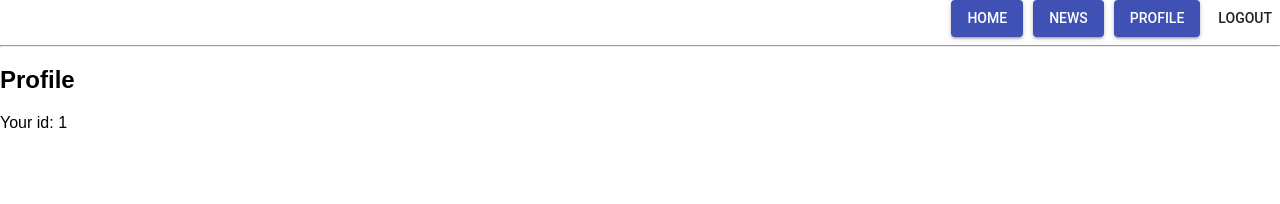
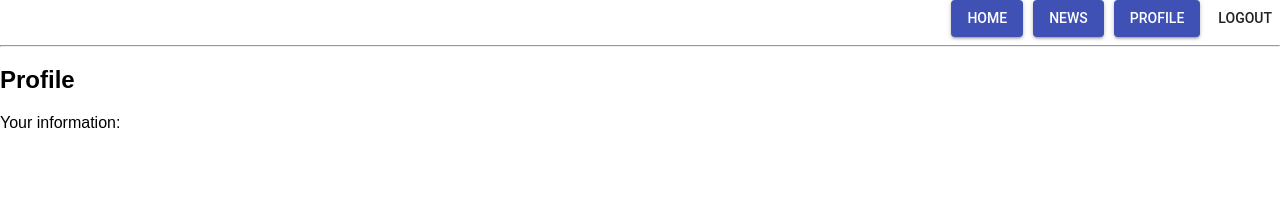
Before and after one commit to AlexYalovoy/react-redux-react_router, a React (Create React App) app: page /profile in a window 1280 px wide. Shown: the top 204 px of the page. Built offline with nearby package versions, Linux system fonts and the light colour scheme; no server answers; sample sign-in values are in the browser's storage.

Commit message:
add xhr fetch info at profile page

```diff
--- a/src/Actions/index.js
+++ b/src/Actions/index.js
@@ -1,6 +1,7 @@
 export const LOGIN = 'LOGIN';
 export const LOGIN_FAILURE = 'LOGIN_FAILURE';
 export const LOGOUT = 'LOGOUT';
+export const GET_PROFILE = 'GET_PROFILE';
 
 export const actionGenerator = (type, params) => {
   switch (type) {
@@ -15,6 +16,13 @@ export const actionGenerator = (type, params) => {
       return {
         type: LOGOUT
       };
+    case GET_PROFILE:
+      return {
+        type: GET_PROFILE,
+        payload: {
+          profile: params
+        }
+      }
     default:
       return {};
   }
--- a/src/Components/Profile.js
+++ b/src/Components/Profile.js
@@ -1,10 +1,11 @@
 import React from 'react';
 
 const Profile = (props) => {
+
   return (
     <div>
       <h2>Profile</h2>
-      <p>Your id: {props.user.id}</p>
+      <p>Your information: {props.profile.city}</p>
     </div>
   )
 };
--- a/src/Containers/LoginFormContainer.js
+++ b/src/Containers/LoginFormContainer.js
@@ -3,13 +3,8 @@ import {actionGenerator, LOGIN} from '../Actions'
 import React, {Component} from 'react';
 import LoginForm from '../Components/LoginForm';
 import { Redirect } from '../../node_modules/react-router-dom';
-import formValidation from '../helpers/FormValidation';
 
 class LoginContainer extends Component {
-  constructor(props) {
-    super(props);
-  }
-
   state = {
     errMsg: '',
     email: '',
@@ -40,11 +35,15 @@ class LoginContainer extends Component {
 
     xhr.onload = () => {
       const response = JSON.parse(xhr.response);
-      if (response.status == 'ok') {
+
+      if (response.status === 'ok') {
+        console.log(response);
         localStorage.setItem("user", JSON.stringify(response.data));
+        console.log("user = " + JSON.stringify( JSON.parse(localStorage.getItem("user"))) );
         this.props.login(response.data);
       }
-      if (response.message === 'wrong_email_or_password') { // В случае ошибки
+
+      if (response.message === 'wrong_email_or_password') { // В случае ошибки логина
         this.setState({
           errMsg: this.messages['wrong_email_or_password'],
           password: ''
--- a/src/Containers/LoginLogoutContainer.js
+++ b/src/Containers/LoginLogoutContainer.js
@@ -4,9 +4,6 @@ import React, {Component} from 'react';
 import LoginLogout from '../Components/LoginLogout';
 
 class LogoutContainer extends Component {
-  constructor(props) {
-    super(props);
-  }
   render() {
     return (
       <LoginLogout logoutHandler = {this.props.logout} isAuth = {this.props.isAuth}/>
--- a/src/Containers/profileContainer.js
+++ b/src/Containers/profileContainer.js
@@ -1,18 +1,39 @@
 import React from 'react';
 import Profile from '../Components/Profile';
 import {connect} from 'react-redux';
+import {GET_PROFILE, actionGenerator} from '../Actions';
+import isEmpty from '../helpers/isEmpty';
+
+const ProfileContainer = (props) =>  {
+  const {profile} = props;
+  const id = props.id;
+
+  if ( isEmpty(profile) ) {
+    const xhr = new XMLHttpRequest();
+    xhr.open('get', `https://mysterious-reef-29460.herokuapp.com/api/v1/user-info/${id}`);
+    xhr.onload = () => {
+      const user = JSON.parse(xhr.response) ;
+      props.getProfile(user.data);
+    }
+    xhr.send();
+  }
+
+  return (
+    <Profile profile = {profile} />
+  )
+}
 
 const mapStateToProps = (state) => {
   return {
-    user: state.auth.user
+    profile: state.profile,
+    id: state.auth.user.id
   }
 }
 
-const ProfileContainer = (props) =>  {
-  const {user} = props;
-  return (
-    <Profile user = {user} />
-  )
+const mapDispatchToProps = (dispatch) => {
+  return {
+    getProfile: (params) => dispatch( actionGenerator(GET_PROFILE, params) )
+  }
 }
 
-export default connect(mapStateToProps)(ProfileContainer);
+export default connect(mapStateToProps, mapDispatchToProps)(ProfileContainer);
--- a/src/Reducers/auth.js
+++ b/src/Reducers/auth.js
@@ -1,6 +1,6 @@
 import {LOGIN, LOGOUT} from '../Actions';
 
-const user = JSON.parse( localStorage.getItem('user') );
+const user = JSON.parse( localStorage.getItem("user") );
 const initialState = {
   user
 };
--- a/src/Reducers/index.js
+++ b/src/Reducers/index.js
@@ -1,8 +1,10 @@
 import {combineReducers} from 'redux';
 import auth from './auth';
+import profile from './profile';
 
 const reducer = combineReducers({
-  auth
+  auth,
+  profile
 });
 
 export default reducer;
--- /dev/null
+++ b/src/Reducers/profile.js
@@ -0,0 +1,16 @@
+import {GET_PROFILE} from '../Actions';
+
+const initialState = {
+
+};
+
+const reducer = (state = initialState, action) => {
+  switch (action.type) {
+    case GET_PROFILE:
+      return { ...state, ...action.payload.profile }
+    default:
+      return state;
+  }
+}
+
+export default reducer;
--- /dev/null
+++ b/src/helpers/isEmpty.js
@@ -0,0 +1,8 @@
+export default function isEmpty(obj) {
+  for(var key in obj) {
+    console.log(key);
+    if(obj.hasOwnProperty(key))
+      return false;
+  }
+  return true;
+}
```
Also changed, not shown: src/App.js (+5 -7 lines).
